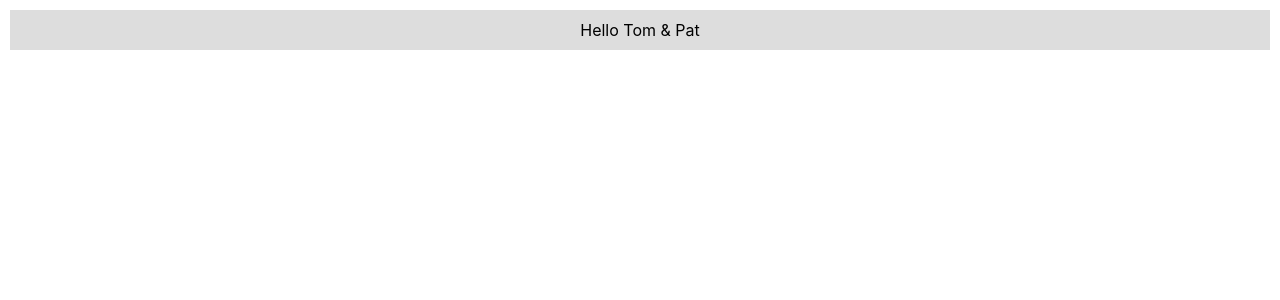
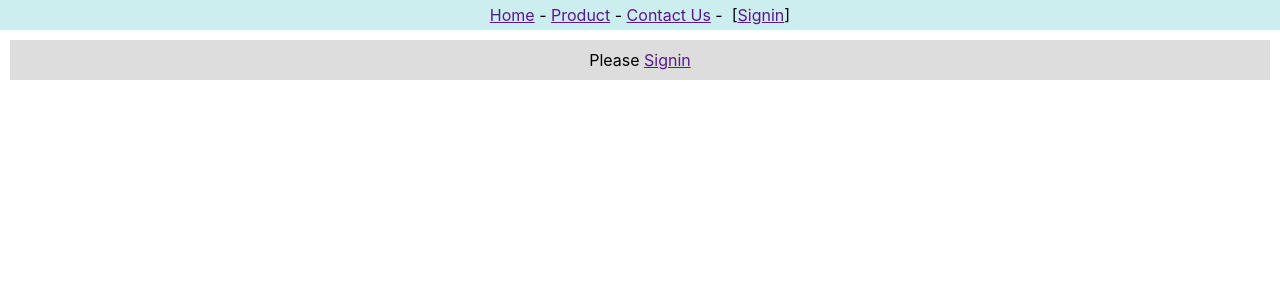
Before and after one commit to phollakrit/app1_ECT, a React (Create React App) app: page / in a window 1280 px wide. Shown: the top 300 px of the page. Built offline with nearby package versions, Linux system fonts and the light colour scheme.

Commit message:
Using State with Context
Using State with Context

```diff
--- a/src/App.js
+++ b/src/App.js
@@ -1,11 +1,15 @@
 import React from 'react'
 import { userContext } from './context';
-import Content from './context-content';
+import Header2 from './context-header2';
+import Content2 from './context-content2';
+
 
 export default function App() {
+  let [user,setUser]=React.useState('')
   return (
-    <userContext.Provider value={'Tom & Pat'}>
-      <Content/>
+    <userContext.Provider value={[user,setUser]}>
+      <Header2/>
+      <Content2/>
     </userContext.Provider>
   )
 }
--- /dev/null
+++ b/src/context-content2.js
@@ -0,0 +1,27 @@
+import React from "react";
+import { userContext } from "./context";
+
+
+export default function Content2() {
+    let [user,setUser] = React.useContext(userContext)
+
+    const contentStyle = {
+        backgroundColor:'#ddd',
+        textAlign:'center',
+        margin:10,
+        padding:10
+    }
+    const onClickSignin = (event) => {
+        event.preventDefault()
+        setUser('Tom Jerry')
+    }
+    return(
+        <div style={contentStyle}>
+        {
+            (user)
+            ?<span>Hello {user}</span>
+            :<span>Please <a href="" onClick={onClickSignin}>Signin</a></span>
+        }
+        </div>
+    )
+}
--- /dev/null
+++ b/src/context-header2.js
@@ -0,0 +1,37 @@
+import React from "react";
+import { userContext } from "./context";
+
+export default class Header2 extends React.Component{
+    static contextType = userContext
+
+    render() {
+        let [user,setUser] = this.context
+
+        const headerStyle = {
+            backgroundColor:'#cee',
+            textAlign:'center',
+            padding:5
+        }
+
+        const onClickSignout = (event) =>{
+            event.preventDefault()
+            setUser('')
+        }
+        const onClickSignin = (event) =>{
+            event.preventDefault()
+            setUser('Tom Jerry')
+        }
+        return(
+            <div style={headerStyle}>
+                <a href="">Home</a>&nbsp;-&nbsp;
+                <a href="">Product</a>&nbsp;-&nbsp;
+                <a href="">Contact Us</a>&nbsp;-&nbsp;&nbsp;
+                {
+                    (user)
+                    ?<span>[{user}&nbsp;:&nbsp;<a href="" onClick={onClickSignout}>Signout</a>]</span>
+                    :<span>[<a href="" onClick={onClickSignin}>Signin</a>]</span>
+                }
+            </div>
+        )
+    }
+}
```
